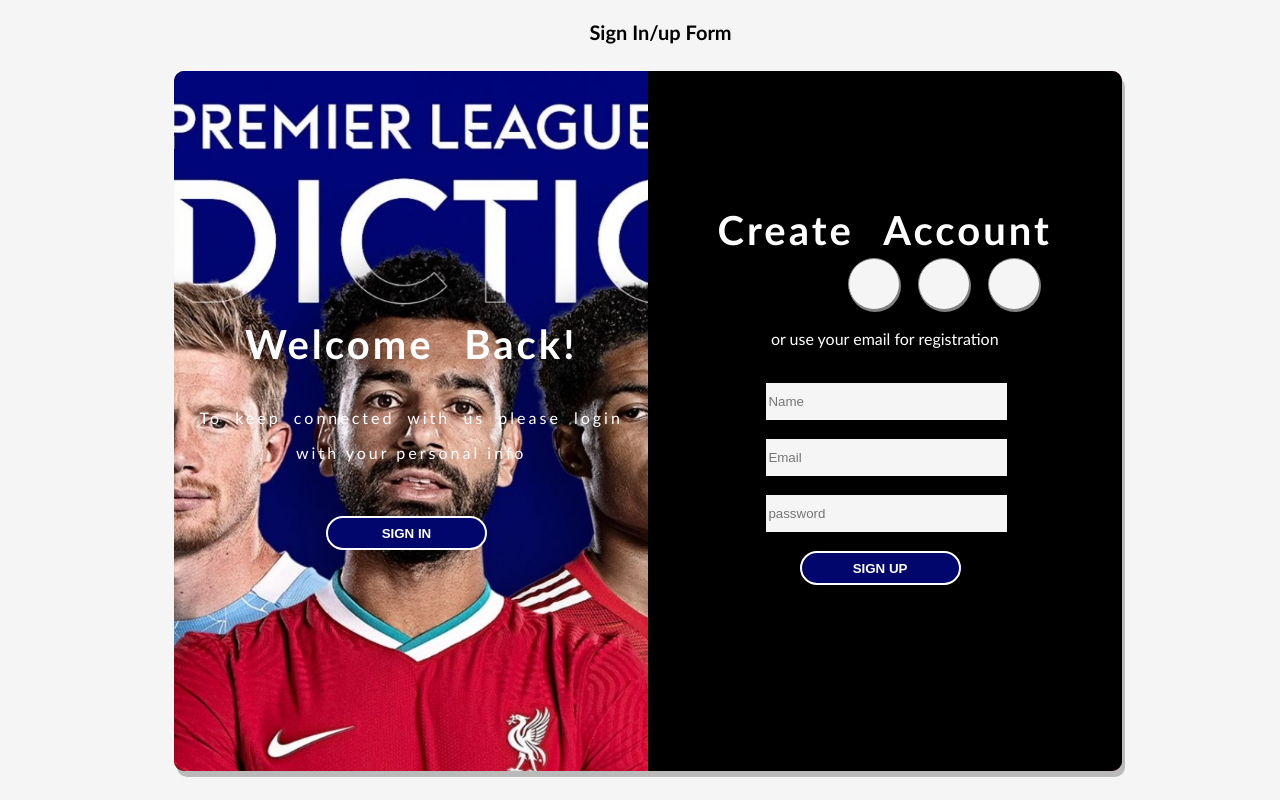
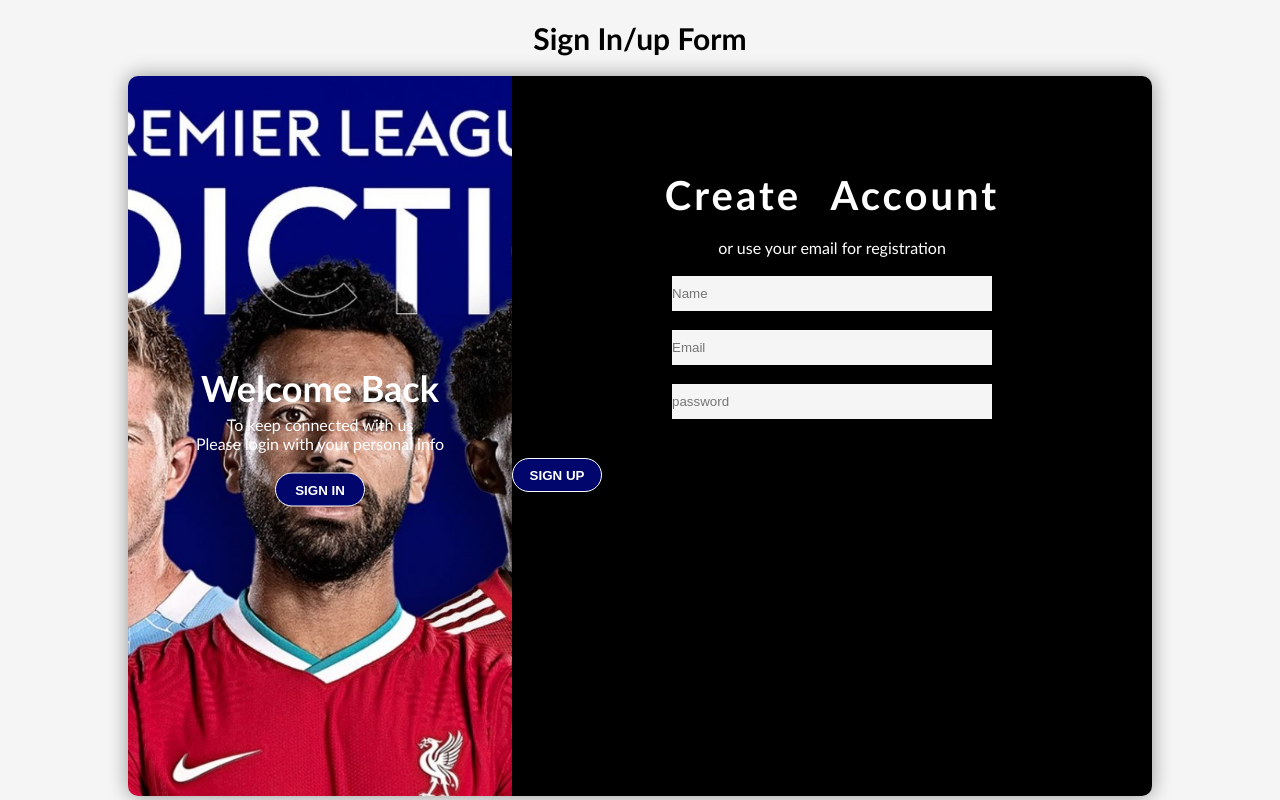
Before and after one commit to TheBoyz7/Project-001, a PHP site: page / in a window 1280 px wide. Run offline with PHP 8.4, Linux system fonts and the light colour scheme.

Commit message:
french class

```diff
--- a/css/indexstyle.css
+++ b/css/indexstyle.css
@@ -1,60 +1,89 @@
-#body{font-family: 'Gill Sans', 'Gill Sans MT', Calibri, 'Trebuchet MS', sans-serif;
-      background-color: whitesmoke;}
-#header{margin-left: 46%;
+*{
+      margin: 0;
+      padding: 0;
+}
+
+
+body{
+      font-family: 'Gill Sans', 'Gill Sans MT', Calibri, 'Trebuchet MS', sans-serif;
+      background-color: whitesmoke;
+}
+h1{
+      text-align: center;
       font-weight: bolder;
-        font-size: 20px;}
-#entire{background-color: brown;
+      font-size: 30px;
+      padding: 20px 20px;
+}
+#entire{
       margin-top: 7px;
-        margin-left: 13%;
-        box-shadow: 3px 6px #8888;
-        width: 74%;
+      position: relative;
+      box-sizing: border-box;
+      box-shadow: 0 0 20px 0 rgba(0, 0, 0, 0.4);
+      margin: auto;
+      width: 80%;
       border-radius: 10px;
-        position: absolute;
-        height:700px;}
-#welcome{background-color: orangered;
+      height: 90vh;
+      display: flex;
+}
+#welcome{
+      background-image: url(../images/tbc.jpg);
+      background-size: cover;
+      flex-basis: 60%;
+      background-position-x: 50%;
+      color: white;
+      border-radius: 10px 0 0 10px ;
       background-repeat: no-repeat;
-         background-size: cover;
-         background-position-x: 50%;
-         position: absolute;
+      width: 50%;
+}
+#create{
+      background-color: black;
+      border-radius:0px 10px 10px 0px ;
       color: white;
-         border-radius: 10px 0px 0px 10px ;
-         width: 50%;
-         height: 700px;}
-#create{background-color: black;
-        color: white;
-        position: absolute;
-        width: 50%;
-        border-radius:0px 10px 10px 0px ;
-        margin-left: 50%;
-        height: 700px;}
-#wel{ font-size: 40px;
-      letter-spacing: 3px;
-      word-spacing: 18px;
-      text-align: center;}
-#to{ letter-spacing: 3px;
-    word-spacing: 6px;
-    text-align:center;}
-#with{ letter-spacing: 3px;
-    text-align: center;}
-#but1{border: 2px solid white;
-      width: 34%;
+      width: 100%;
+}
+
+.text-box{
+      text-align: center;
+      top: 50%;
+      left: 50%;
+      position: relative;
+      transform: translate(-50%,-50%);
+}
+
+.text-box h2{
+      font-size: 36px;
+      padding-bottom: 5px;
+}
+
+#but1{
+      border: 1px solid white;
+      width: 90px;
+      padding: auto;
       color: white;
       font-weight: bold;
       height: 34px;
       background-color: #01066C;
       border-radius: 20px;
-      margin-left: 32%;}
-#cre{ font-size: 40px;
+      margin-top: 20px;
+      align-self: center;
+}
+#cre{
+      font-size: 40px;
       letter-spacing: 3px;
       word-spacing: 18px;
       text-align: center;}
-#or{text-align: center;}
-#name{margin-left: 25%;
+#or{
+      text-align: center;
+}
+#name{
+      margin-left: 25%;
       height: 35px;
       background-color: whitesmoke;
       border: none;
-      width: 50%;}
-.dot1{height: 50px;
+      width: 50%;
+}
+.dot1{
+      height: 50px;
       position: absolute;
       background-color: whitesmoke;
       border-radius: 50px;
@@ -62,8 +91,10 @@
       margin-left: 200px;
       border: 1px solid grey;
       box-shadow: 1px 2px gray;
-      width: 50px;}
-.dot2{height: 50px;
+      width: 50px;
+}
+.dot2{
+      height: 50px;
       position: absolute;
       background-color: whitesmoke;
       border-radius: 50px;
@@ -71,8 +102,10 @@
       margin-left: 270px;
       box-shadow: 1px 2px grey;
       border: 1px solid grey;
-      width: 50px;}
-.dot3{height: 50px;
+      width: 50px;
+}
+.dot3{
+      height: 50px;
       position: absolute;
       background-color: whitesmoke;
       border-radius: 50px;
@@ -80,4 +113,5 @@
       border: 1px solid grey;
       margin-top: -55px;
       margin-left: 340px;
-      width: 50px;}
+      width: 50px;
+}
--- a/index.html
+++ b/index.html
@@ -5,7 +5,6 @@
     <meta http-equiv="X-UA-Compatible" content="IE=edge">
     <meta name="viewport" content="width=device-width, initial-scale=1.0">
     <link rel="shortcut icon" href="images/icon.png" type="image/x-icon">
-    <link rel="stylesheet" href="css/style.css">
     <title>The Prem Bros</title>
     <link rel="stylesheet" href="css/indexstyle.css">
     <link rel="stylesheet" href="css/loader.css">
@@ -13,32 +12,22 @@
     ">
 
 </head>
-<body id="body">
+<body>
     <!-- PRELOADER -->
 <div id="preloader">
     <div class="loader_line"></div>
 </div>
 <!-- /PRELOADER -->
-        <p id="header">Sign In/up Form</p>
+        <h1 id="header">Sign In/up Form</h1>
     <div id="entire">
-        <div id="welcome" style=" background-image: url('images/tbc.jpg')">
-            <br>
-            <br>
-            <br>
-            <br>
-            <br>
-            <br>
-            <br>
-            <br>
-            <br>
-            <br>
-            <br>
-            <p id="wel"><b>Welcome Back!</b></p>
-            <p id="to">To keep connected with us please login</p>
-            <p id="with">with your personal info</p>
-            <br>
-            <br>
-            <input type="button" value="SIGN IN" id="but1">
+        <div id="welcome">
+            <div class="text-box">
+                <h2>Welcome Back</h2>
+                <p id="to">To keep connected with us <br>Please login
+                with your personal info</p>
+                <input type="button" value="SIGN IN" id="but1">
+            </div>
+
         </div>
         <div id="create">
             <br>
@@ -48,9 +37,9 @@
             <br>
             <p id="cre"><b>Create Account</b></p>
             <br>
-            <span class="dot1"></span>
+            <!-- <span class="dot1"></span>
             <span class="dot2"></span>
-            <span class="dot3"></span>
+            <span class="dot3"></span> -->
         <p id="or">or use your email for registration</p>
         <br>
        <form type="post">
@@ -73,7 +62,7 @@
     <script>
         var loader= document.getElementById("preloader")
         window.addEventListener("load", function(){loader.style.display="none";})
-        alert("Click okay if you want to be one of the boys")
+        //alert("Click okay if you want to be one of the boys");
 
    </script>
 
```
Lines whose indentation alone changed are shown as unchanged.
